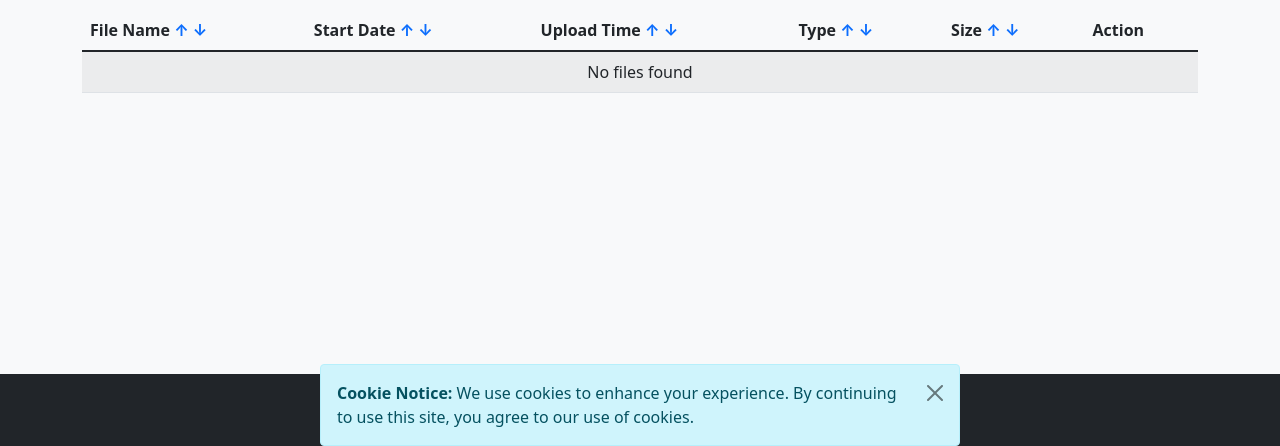
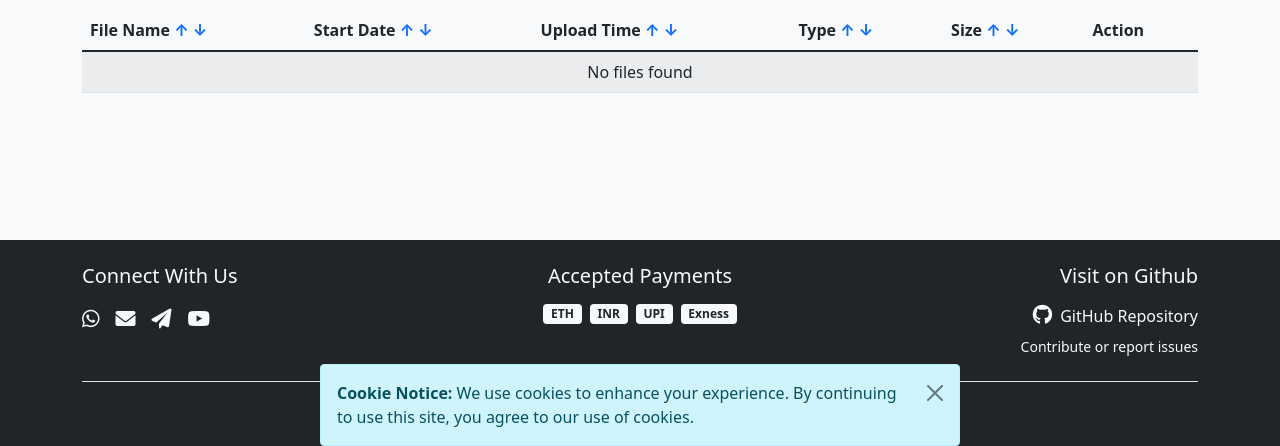
Before and after one commit to rahulpandit2/Traders-Hub, a PHP site: page /index.php in a window 1280 px wide. Shown: the part 354-800 px from the top of the page. Run offline with PHP 8.4, Linux system fonts and the light colour scheme; data that the repository does not hold is empty.

Commit message:
added social media links to footer, improved the design

```diff
--- a/partials/footer.php
+++ b/partials/footer.php
@@ -1,10 +1,78 @@
 <footer class="bg-dark text-light py-4 mt-5">
-        <div class="container text-center">
+    <div class="container">
+        <div class="row g-4">
+            <!-- Social Media Section -->
+            <div class="col-md-4 text-center text-md-start">
+                <h5 class="mb-3">Connect With Us</h5>
+                <div class="d-flex justify-content-center justify-content-md-start gap-3">
+                    <!-- <a href="https://www.facebook.com/YourPage" target="_blank" rel="noopener noreferrer" class="text-light fs-5">
+                        <i class="fab fa-facebook"></i>
+                    </a> -->
+                    <!-- <a href="https://www.instagram.com/YourAccount" target="_blank" rel="noopener noreferrer" class="text-light fs-5">
+                        <i class="fab fa-instagram"></i>
+                    </a> -->
+                    <a href="https://api.whatsapp.com/send/?phone=918240468769&text=Joint%20Investor%20Program&type=phone_number&app_absent=0"
+                        target="_blank"
+                        rel="noopener noreferrer"
+                        class="text-light fs-5"
+                        title="Chat on WhatsApp">
+                        <i class="fab fa-whatsapp"></i>
+                    </a>
+
+                    <a href="contact.php"
+                        class="text-light fs-5"
+                        title="Contact Form">
+                        <i class="fas fa-envelope"></i>
+                    </a>
+
+                    <a href="mailto:rp1618938+tradershubpage@gmail.com?subject=TradersHub%20Inquiry"
+                        class="text-light fs-5"
+                        title="Email Us">
+                        <i class="fas fa-paper-plane"></i>
+                    </a>
+
+                    <a href="https://www.youtube.com/@tradershub-2"
+                        target="_blank"
+                        rel="noopener noreferrer"
+                        class="text-light fs-5"
+                        title="YouTube Channel">
+                        <i class="fab fa-youtube"></i>
+                    </a>
+                </div>
+            </div>
+
+            <!-- Payment Methods -->
+            <div class="col-md-4 text-center">
+                <h5 class="mb-3">Accepted Payments</h5>
+                <div class="d-flex flex-wrap justify-content-center gap-2">
+                    <span class="badge bg-light text-dark">ETH</span>
+                    <span class="badge bg-light text-dark">INR</span>
+                    <span class="badge bg-light text-dark">UPI</span>
+                    <span class="badge bg-light text-dark">Exness</span>
+                </div>
+            </div>
+
+            <!-- GitHub Section -->
+            <div class="col-md-4 text-center text-md-end">
+                <h5 class="mb-3">Visit on Github</h5>
+                <a href="https://github.com/rahulpandit2" target="_blank" rel="noopener noreferrer" class="text-light text-decoration-none">
+                    <i class="fab fa-github fs-5 me-2"></i>GitHub Repository
+                </a>
+                <p class="mt-2 small mb-0">Contribute or report issues</p>
+            </div>
+        </div>
+
+        <div class="text-center mt-4 pt-3 border-top">
             <p class="mb-0">© <?php echo date('Y'); ?> TradersHub Automated Trading. All rights reserved.</p>
         </div>
-    </footer>
+    </div>
+</footer>
 
-    <script src="https://cdn.jsdelivr.net/npm/bootstrap@5.1.3/dist/js/bootstrap.bundle.min.js"></script>
-    <script src="js/cookies.js"></script>
+<!-- Add this to your header section if not already present -->
+<link rel="stylesheet" href="https://cdnjs.cloudflare.com/ajax/libs/font-awesome/6.0.0/css/all.min.css">
+
+<script src="https://cdn.jsdelivr.net/npm/bootstrap@5.1.3/dist/js/bootstrap.bundle.min.js"></script>
+<script src="js/cookies.js"></script>
 </body>
+
 </html>
```
